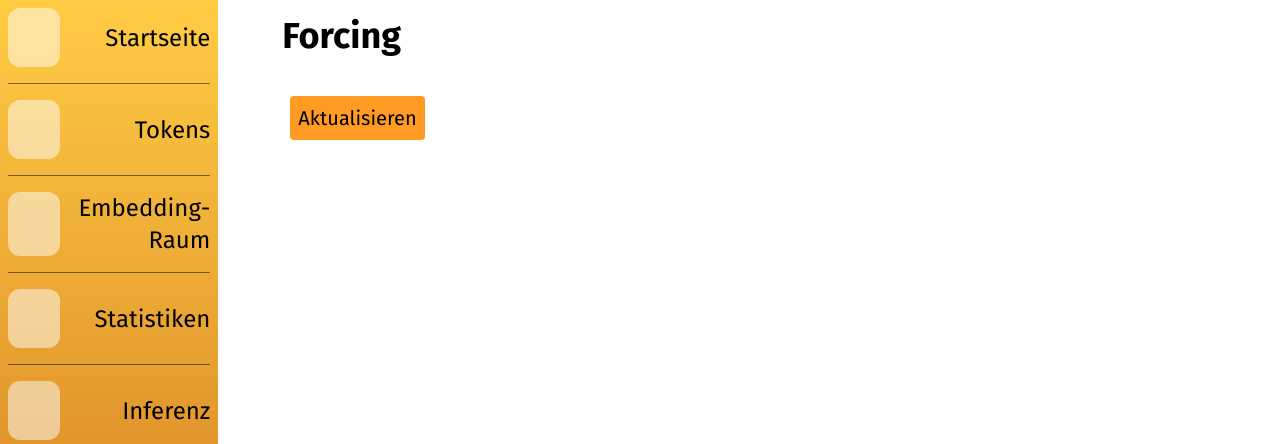
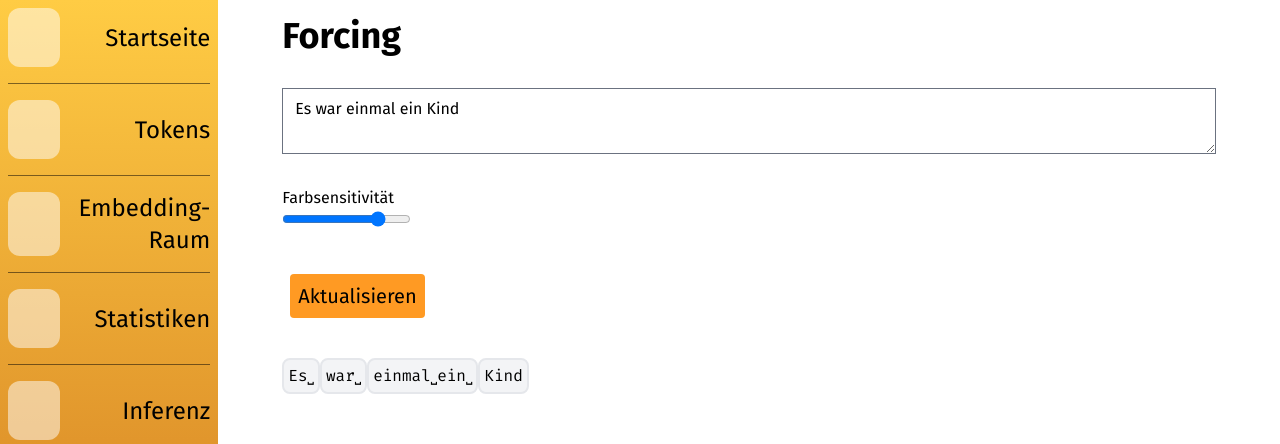
Before and after one commit to leo848/DEversAI, a SvelteKit app in the folder frontend/: page /statistics/forcing in a window 1280 px wide. Shown: the top 444 px of the page. Built offline with nearby package versions, Linux system fonts and the light colour scheme; some icons are missing.

Commit message:
Pretty beautiful forcing page

```diff
--- a/frontend/src/routes/statistics/forcing/+page.svelte
+++ b/frontend/src/routes/statistics/forcing/+page.svelte
@@ -4,18 +4,32 @@
 	import type { ForcingResponse } from "$lib/backend/types";
 	import { slide } from 'svelte/transition';
 	import EmergentSpinner from '$lib/components/EmergentSpinner.svelte';
+	import TokenComponent from '$lib/components/Token.svelte';
+	import type {Token} from '$lib/tokenizing/token';
 
 
 	const client = new Client();
 
+	let inputText: string = $state("Es war einmal ein Kind");
+	let tokens = $derived(fineweb2.tokenize(inputText));
+
+	let styleOptions = $state({ coloringRoot: 4 });
+
 	let data: null | ForcingResponse = $state(null);
+	let old: { tokens: Token[] } = $state({ tokens: [] })
+
+	let scratchpadTokens: Token[] = $state([]);
 
 	let loading = $state(false);
+
+	let tokensUpdated = $derived(tokens.length == old.tokens.length && tokens.every((token, tokenIndex) => old.tokens[tokenIndex].id() == token.id()));
 
 	async function refreshData() {
 		loading = true;
 		try {
-			data = await client.modelForcing("causal-fw2", fineweb2.tokenize("Eintausend Fragen"))
+			data = await client.modelForcing("causal-fw2", tokens);
+			old.tokens = tokens;
+			scratchpadTokens = [];
 		} finally {
 			loading = false;
 		}
@@ -24,6 +38,13 @@
 
 <div class="m-4 flex flex-col gap-8 xl:mx-16">
 	<div class="text-4xl font-bold">Forcing</div>
+
+	<textarea bind:value={inputText}></textarea>
+
+	<div class="w-8">
+		Farbsensitivität
+		<input type="range" min={0.5} max={5} step={0.1} bind:value={styleOptions.coloringRoot}>
+	</div>
 
 	<div class="w-full p-2 text-xl" transition:slide={{ axis: 'y' }}>
 		<button class="rounded bg-fire-400 p-2" disabled={loading} onclick={refreshData}
@@ -37,5 +58,59 @@
 		>
 	</div>
 
-	<code>{data}</code>
+	<div class="flex flex-row flex-wrap gap-y-2">
+		{#each tokens as token, tokenIndex}
+			{@const hueValue = (data && tokenIndex > 0 && tokensUpdated) ? (Math.exp(data.steps[tokenIndex - 1].logit)**(1/styleOptions.coloringRoot)) : 0}
+			<TokenComponent {token} {hueValue} />
+		{/each}
+	</div>
+
+	{#if data != null}
+		<div class="grid grid-cols-12">
+			<div class="col-span-12 md:col-span-4">
+				<div>Tokens: <b>{data.steps.length + 1}</b>  </div>
+				<div>
+					Logits:
+					<b>{(data.total_logprob / (data.steps.length + 1)).toFixed(2)}</b>/Token,
+					insg.
+					<span>{(data.total_logprob).toFixed(2)}</span>
+				</div>
+			</div>
+			<div class="col-span-12 md:col-span-8">
+				<div class="grid grid-cols-8 xl:grid-cols-12">
+					<div class="col-span-2"><b>Token</b></div>
+					<div class="col-span-1"><b>Wsk.</b></div>
+					<div class="col-span-1"><b>Rang</b></div>
+					<div class="col-span-4 xl:col-span-8"><b>Alternativen</b></div>
+					{#each old.tokens as token, tokenIndex}
+						<div class="col-span-2"><TokenComponent {token} /></div>
+							{#if tokenIndex == 0}
+								<div class="col-span-6 xl:col-span-10">–</div>
+							{:else}
+								{@const step = data.steps[tokenIndex - 1]}
+								{@const altTokens = step.alternatives}
+								<div class="col-span-1">
+									{(Math.exp(step.logit) * 100).toFixed(2)}%
+								</div>
+								<div class="col-span-1">
+									{step.k + 1}
+								</div>
+								<div class="col-span-4 xl:col-span-8 flex flex-row overflow-x-scroll gap-2">
+									{#each altTokens as { token_id, logit }}
+										{@const token = fineweb2.tokens[token_id]}
+										<TokenComponent token={fineweb2.tokens[token_id]} onclick={() => scratchpadTokens = [...old.tokens.slice(0, tokenIndex), token]} hueValue={Math.exp(logit)**(1/styleOptions.coloringRoot)} />
+									{/each}
+								</div>
+							{/if}
+					{/each}
+				</div>
+			</div>
+		</div>
+	{/if}
+
+	{#if scratchpadTokens.length}
+	<div class="w-full">
+		<textarea disabled value={scratchpadTokens.map(token => token.toString()).join("")}></textarea>
+	</div>
+	{/if}
 </div>
```
